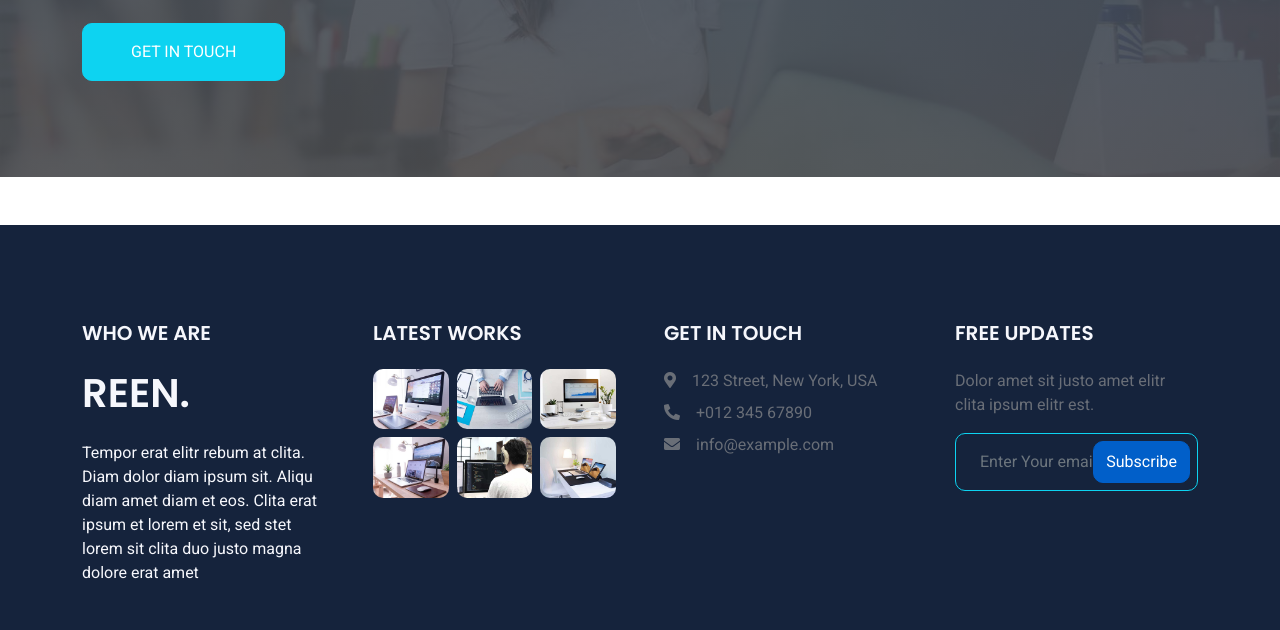
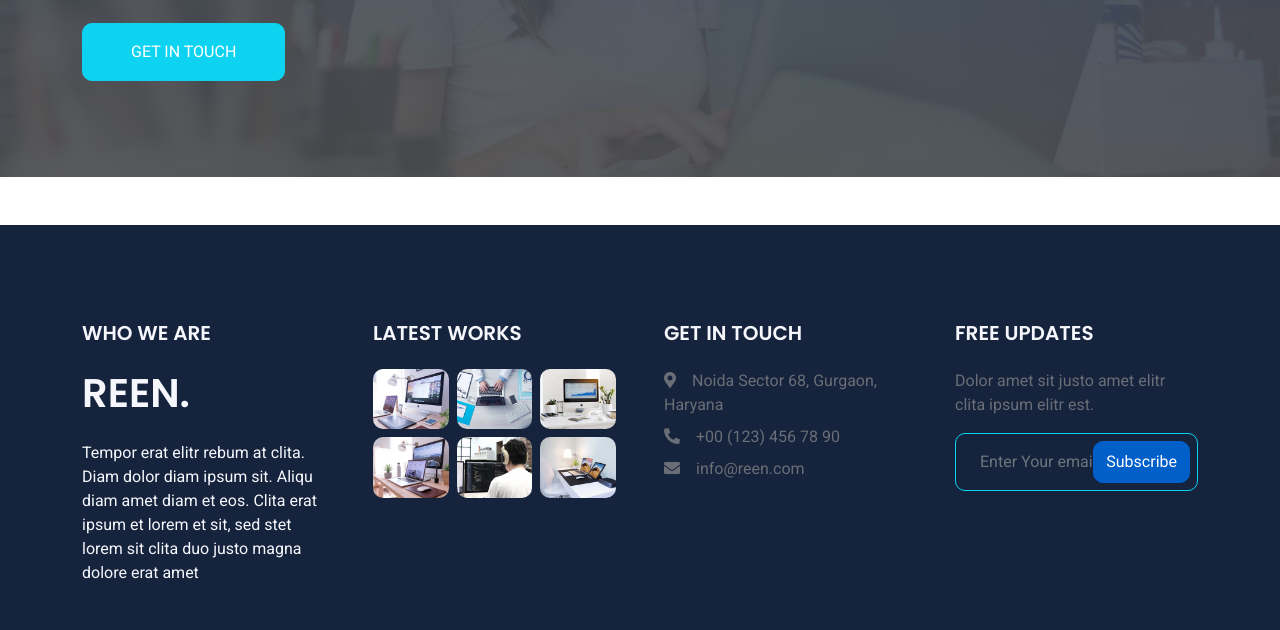
Before and after one commit to tannu610/hiNaukari-task2, a plain HTML site: page index.html in a window 1280 px wide. Shown: the part 3059-3689 px from the top of the page. Drawn offline with nearby package versions, Linux system fonts and the light colour scheme.

Commit message:
Update index.html

```diff
--- a/index.html
+++ b/index.html
@@ -82,16 +82,6 @@
                 <a href="" class="nav-item nav-link">Blog</a>
                 <a href="" class="nav-item nav-link">Pages</a>
                 <a href="" class="nav-item nav-link">Features</a>
-                <!-- <div class="nav-item dropdown">
-                    <a href="#" class="nav-link dropdown-toggle" data-bs-toggle="dropdown">Pages</a>
-                    <div class="dropdown-menu bg-light border-0 m-0">
-                        <a href="feature.html" class="dropdown-item">Features</a>
-                        <a href="appointment.html" class="dropdown-item">A</a>
-                        <a href="team.html" class="dropdown-item">B</a>
-                        <a href="testimonial.html" class="dropdown-item">C</a>
-                        <a href="404.html" class="dropdown-item">404 Page</a>
-                    </div>
-                </div> -->
                 <a href="" class="nav-item nav-link">Mega Menu</a>
                 <a href="" class="nav-item nav-link">Contact</a>
             </div>
@@ -372,9 +362,9 @@
 
                 <div class="col-lg-3 col-md-6">
                     <h5 class="text-light mb-4">GET IN TOUCH</h5>
-                    <p class="mb-2"><i class="fa fa-map-marker-alt me-3"></i>123 Street, New York, USA</p>
-                    <p class="mb-2"><i class="fa fa-phone-alt me-3"></i>+012 345 67890</p>
-                    <p class="mb-2"><i class="fa fa-envelope me-3"></i>info@example.com</p>
+                    <p class="mb-2"><i class="fa fa-map-marker-alt me-3"></i>Noida Sector 68, Gurgaon, Haryana</p>
+                    <p class="mb-2"><i class="fa fa-phone-alt me-3"></i>+00 (123) 456 78 90</p>
+                    <p class="mb-2"><i class="fa fa-envelope me-3"></i>info@reen.com</p>
 
                 </div>
 
```
